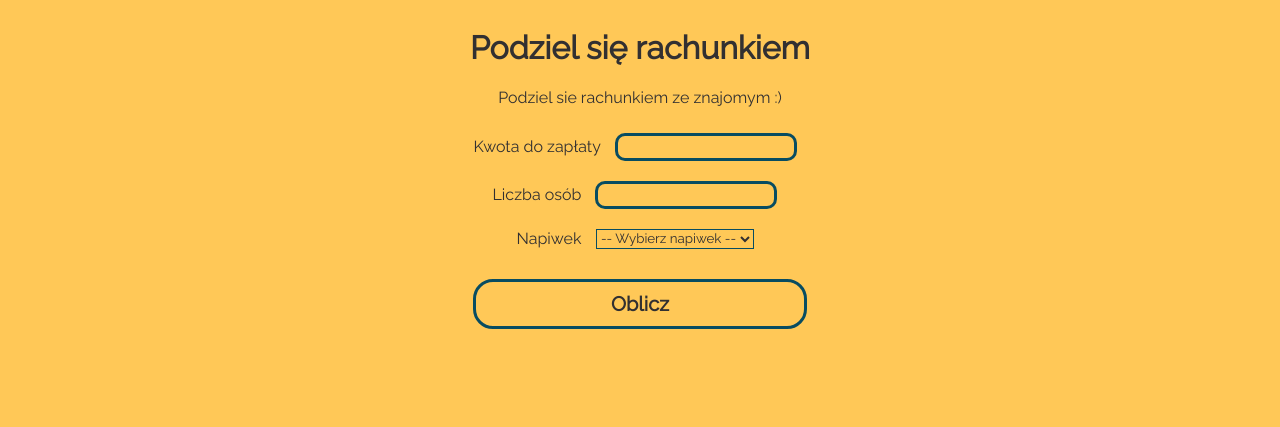
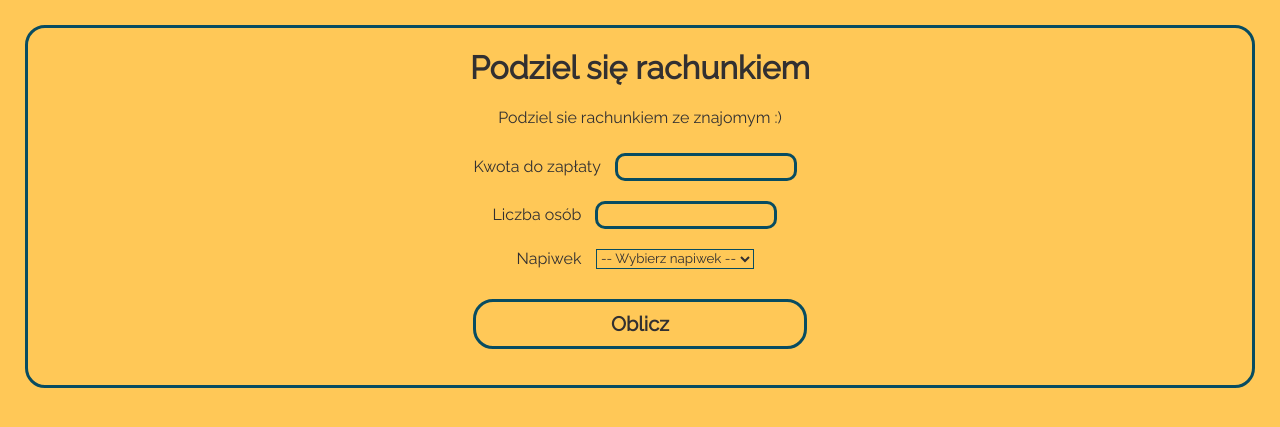
Before and after one commit to lukasz-stepien-dev/PAI, a PHP site: page / in a window 1280 px wide. Shown: the top 427 px of the page. Run offline with PHP 8.4, Linux system fonts and the light colour scheme.

Commit message:
Added border to body

```diff
--- a/05.12.22-dom/ex2/style.css
+++ b/05.12.22-dom/ex2/style.css
@@ -8,11 +8,20 @@
 }
 
 body {
+    margin: 25px;
+    border: #084C61 solid;
+    border-radius: 20px;
     background-color: #FFC857;
     display: flex;
     flex-direction: column;
     align-items: center;
+    transition: all 0.5s;
 }
+
+body:hover {
+    box-shadow: #084C61 0px 0px 20px;
+}
+
 
 input {
     margin: 10px;
```
